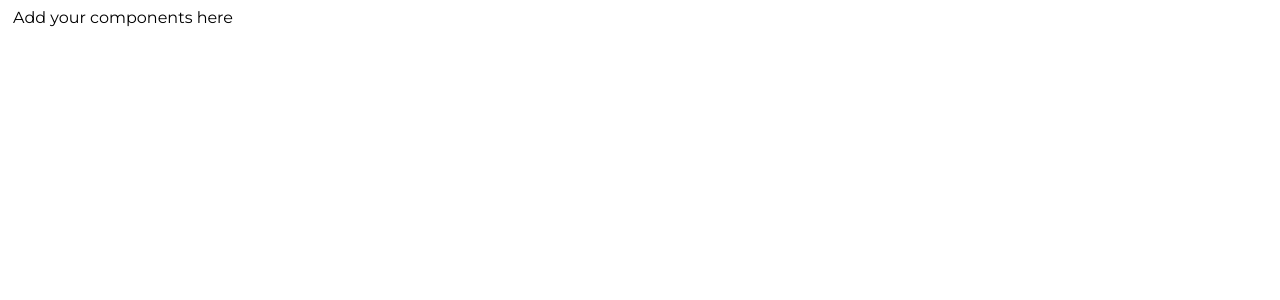
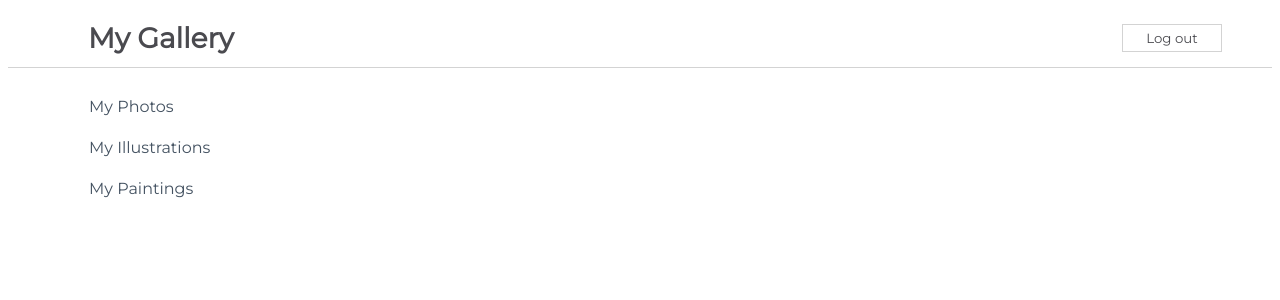
Before and after one commit to Code-Institute-Solutions/react-gallery-challenge, a React (Create React App) app in the folder my-app/: page / in a window 1280 px wide. Shown: the top 300 px of the page. Built offline with nearby package versions, Linux system fonts and the light colour scheme.

Commit message:
initial commit

```diff
--- a/my-app/src/App.js
+++ b/my-app/src/App.js
@@ -1,9 +1,14 @@
 import css from './App.module.css';
+import Sidebar from './components/Sidebar';
+import NavBarSimple from './components/NavBarSimple';
+import NavBarForm from './components/NavBarForm'
 
 function App() {
   return (
     <div className={css.App}>
-      Add your components here
+      {/* <NavBarSimple /> */}
+      <NavBarForm />
+      <Sidebar />
     </div>
   );
 }
--- /dev/null
+++ b/my-app/src/components/NavBarChild.js
@@ -0,0 +1,17 @@
+import React from 'react';
+
+const NavBarChild = (props) => {
+    return (
+        props.loggedIn ?
+        <button onClick={props.handleClick}>Log out</button>
+        :
+        <form>
+        <input placeholder='username' />
+
+        <input placeholder='password'/>
+        <button onClick={props.handleClick}>login</button>
+        </form>
+    )
+}
+
+export default NavBarChild
--- /dev/null
+++ b/my-app/src/components/NavBarForm.js
@@ -0,0 +1,46 @@
+import React, { Component } from "react";
+import NavBarChild from './NavBarChild';
+import css from './css/NavBarForm.module.css';
+
+class NavBarForm extends Component {
+    constructor(props) {
+        super(props)
+        this.state = {
+            isLoggedIn: true,
+        }
+    }
+    handleButtonClick = () => {
+        this.setState((prevState) => ({
+            isLoggedIn: this.state.isLoggedIn ? false: true
+        }))
+    }
+
+    render() {
+        return (
+            <div className= {css.NavBar}>
+                <h1>My Gallery</h1>
+                <NavBarChild
+                loggedIn={this.state.isLoggedIn}
+                handleClick={this.handleButtonClick}
+                />
+                   {/* {
+                       this.state.isLoggedIn ?
+                        <button onClick={this.handleButtonClick}>Log out</button>
+                        :
+
+                            <form>
+                            <input placeholder='username' />
+
+                            <input placeholder='password'/>
+                            <button onClick={this.handleButtonClick}>login</button>
+                            </form>
+
+                    }        */}
+
+
+            </div>
+        )
+    }
+}
+
+export default NavBarForm
--- /dev/null
+++ b/my-app/src/components/NavBarSimple.js
@@ -0,0 +1,35 @@
+import React, { Component } from "react";
+import css from './css/NavBarSimple.module.css';
+
+class NavBarSimple extends Component {
+
+    constructor(props) {
+        super(props);
+        this.state = {
+            message: 'Hello, guest!',
+            buttonText: 'Log out'
+        }
+    }
+
+    handleclick = () => {
+        this.setState((prevState) => ({
+            message: prevState.message === "Hello, guest!" ? "Welcome back, user!" : "Hello, guest!",
+            buttonText: prevState.buttonText === "Log out" ? "Log in" : "Log out",
+        }), ()=> console.log(this.state.message))
+
+    }
+
+    render() {
+        return (
+            <div className={css.NavBar}>
+                <h1>My Gallery</h1>
+                <div>
+                    <span>{this.state.message}</span>
+                    <button onClick={this.handleclick}>{this.state.buttonText}</button>
+                </div>
+            </div>
+        )
+    }
+}
+
+export default NavBarSimple
--- /dev/null
+++ b/my-app/src/components/Sidebar.js
@@ -0,0 +1,14 @@
+import React from 'react';
+import css from './css/Sidebar.module.css';
+
+const Sidebar = () =>  {
+    return (
+    <div className={css.sidebar}>
+        <a href = "#" rel="noreferrer" target = "_blank" alt = "a link">My Photos</a>
+        <a href = "#" rel="noreferrer" target = "_blank" alt = "a link">My Illustrations</a>
+        <a href = "#" rel="noreferrer" target = "_blank" alt = "a link">My Paintings</a>
+    </div>
+    )
+}
+
+export default Sidebar;
```
Also changed, not shown: my-app/src/components/css/NavBarForm.module.css (renamed from my-app/src/components/css/NavBarFunc.module.css), my-app/src/components/css/NavBarSimple.module.css (renamed from my-app/src/components/css/NavBarClass.module.css).
